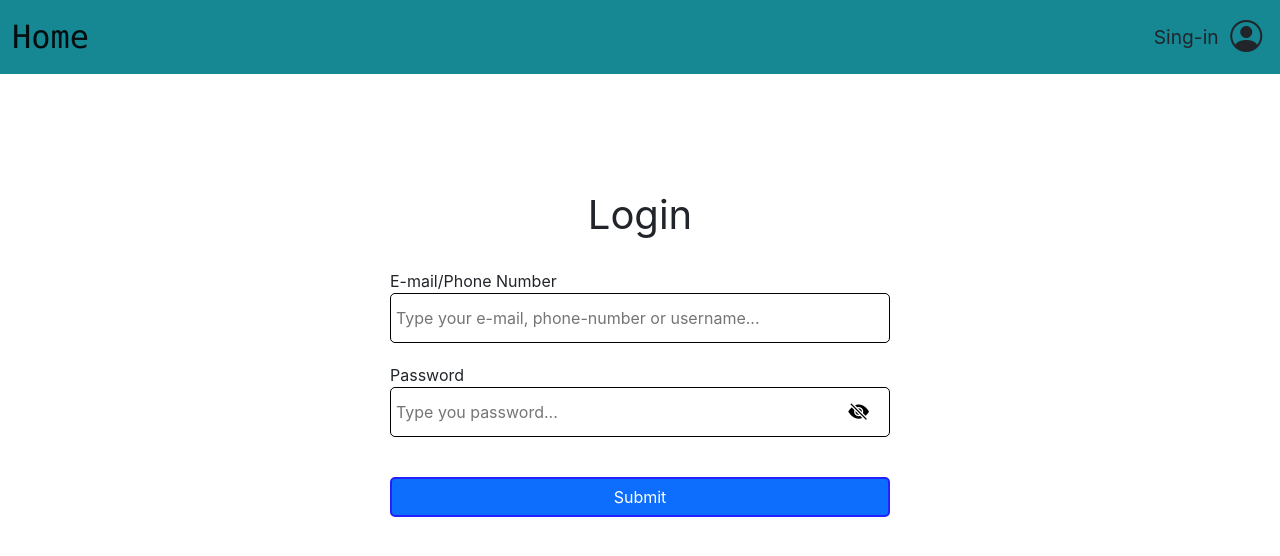
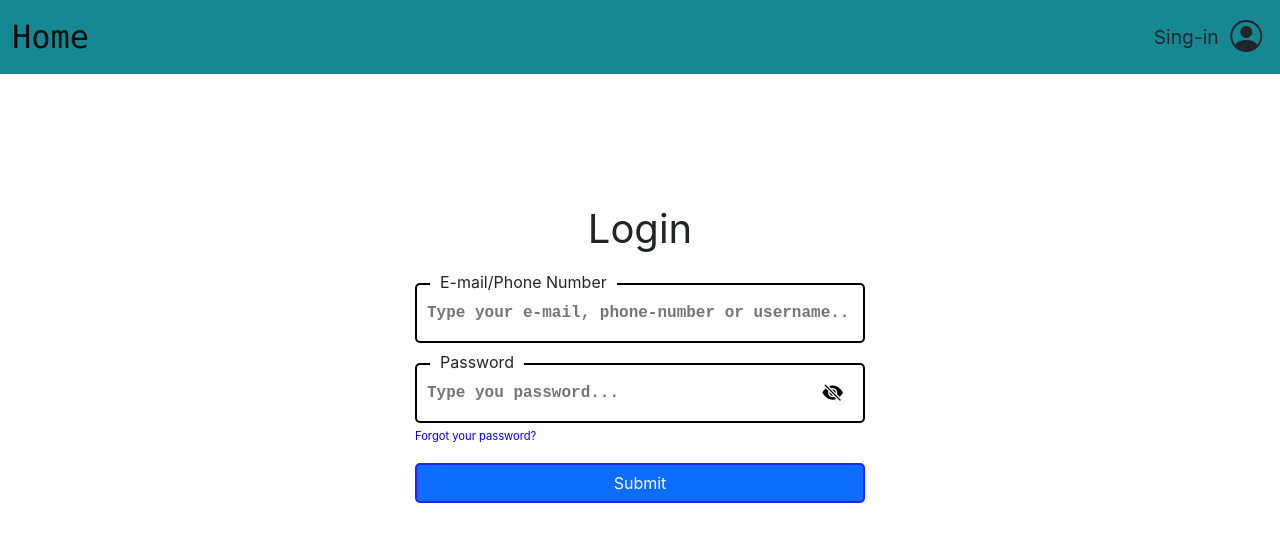
Before and after one commit to Pedro-Augusto-Barbosa-Aparecido/Challange-80-app-ideas, a Next.js app: page /login in a window 1280 px wide. Shown: the top 556 px of the page. Built offline with nearby package versions, Linux system fonts and the light colour scheme.

Commit message:
Adding a new style on login screen

```diff
--- a/pages/components/Header/index.js
+++ b/pages/components/Header/index.js
@@ -27,13 +27,19 @@ export default function Header () {
                         <i className={"bi bi-person-circle click"} />
                         <div className={`${styles.menuLogin}`} id={"menuLogin"} style={{ display }}>
                             <Link href={"/profile/"}>
-                                <a>
+                                <a onClick={() => {
+                                    $("#menuLogin").animate({ height: "toggle" }, 500);
+
+                                }}>
                                     <i className={"bi bi-person-workspace"} />
                                     <p>My profile</p>
                                 </a>
                             </Link>
                             <Link href={"/login"}>
-                                <a>
+                                <a onClick={() => {
+                                    $("#menuLogin").animate({ height: "toggle" }, 500);
+
+                                }}>
                                     <i className={"bi bi-box-arrow-right"} />
                                     <p>Login</p>
                                 </a>
--- a/pages/login/index.js
+++ b/pages/login/index.js
@@ -1,4 +1,6 @@
 import React, {useState} from "react";
+
+import Link from "next/link";
 
 import $ from "jquery";
 
@@ -32,7 +34,7 @@ export default function Login() {
             <div className={styles.containerForm}>
                 <form id={"login-form"}>
                     <div className={styles.containerInput}>
-                        <label htmlFor={"email"}>E-mail/Phone Number</label>
+                        <label className={styles.label} htmlFor={"email"}>E-mail/Phone Number</label>
                         <input
                             className={styles.input}
                             id={"email"}
@@ -42,7 +44,7 @@ export default function Login() {
                         />
                     </div>
                     <div className={styles.containerInput}>
-                        <label htmlFor={"password"}>Password</label>
+                        <label className={styles.label} htmlFor={"password"}>Password</label>
                         <div className={styles.password}>
                             <input
                                 className={styles.input}
@@ -53,6 +55,9 @@ export default function Login() {
                             />
                             <i onClick={changeTypePassword} className={"bi bi-eye-slash-fill"} />
                         </div>
+                        <Link href={"/forgot-password"}>
+                            <a className={styles.forgotPassword}>Forgot your password?</a>
+                        </Link>
                     </div>
                     <input className={`${styles.button} bg-primary`} type={"submit"} value={"Submit"} />
                 </form>
--- a/pages/login/styles.module.css
+++ b/pages/login/styles.module.css
@@ -10,10 +10,23 @@
 
 }
 
+.label {
+    position: absolute;
+
+    top: -13px;
+    left: 15px;
+
+    background-color: #FFF;
+
+    padding: 0 10px;
+
+}
+
 .containerForm {
     display: flex;
 
     align-items: center;
+    justify-content: center;
 
 }
 
@@ -24,18 +37,20 @@
 
     flex-direction: column;
 
-    width: 500px;
+    width: 450px;
 
     margin-bottom: 20px;
+
+    position: relative;
 
 }
 
 .password {
-    border: 1px solid #000;
+    border: 2px solid #000;
     border-radius: 5px;
 
-    width: 500px;
-    height: 50px;
+    width: 100%;
+    height: 60px;
 
     display: flex;
 
@@ -47,9 +62,9 @@
 }
 
 .containerInput>input[name=email] {
-    height: 50px;
+    height: 60px;
     border-radius: 5px;
-    border: 1px solid #000;
+    border: 2px solid #000;
 
 }
 
@@ -72,7 +87,10 @@
 
     width: 100%;
 
-    padding: 5px;
+    font-family: monospace;
+    font-weight: 600;
+
+    padding: 5px 10px;
 
 }
 
@@ -83,6 +101,16 @@
 
     text-align: center;
 
+
+}
+
+.forgotPassword {
+    position: absolute;
+    top: 65px;
+
+    color: #00F;
+
+    font-size: .7rem;
 
 }
 
```
